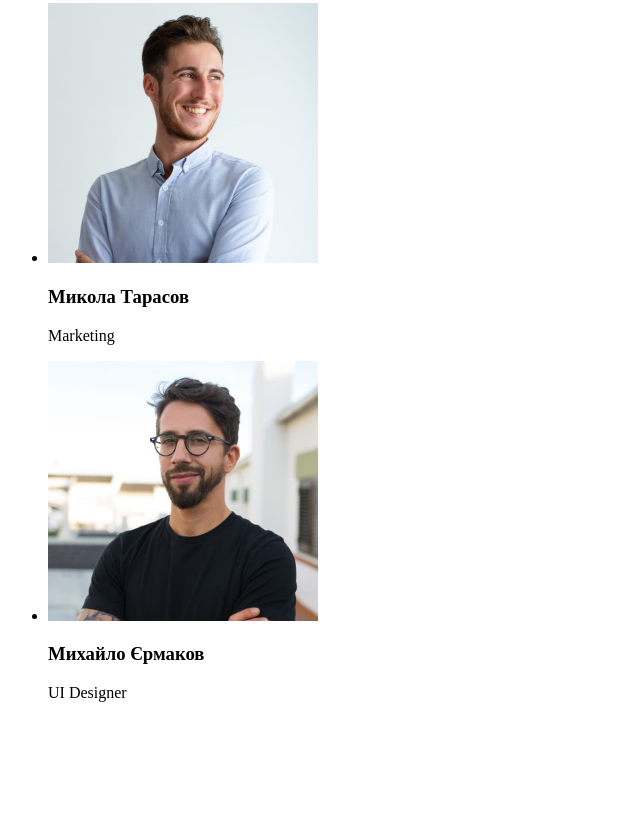
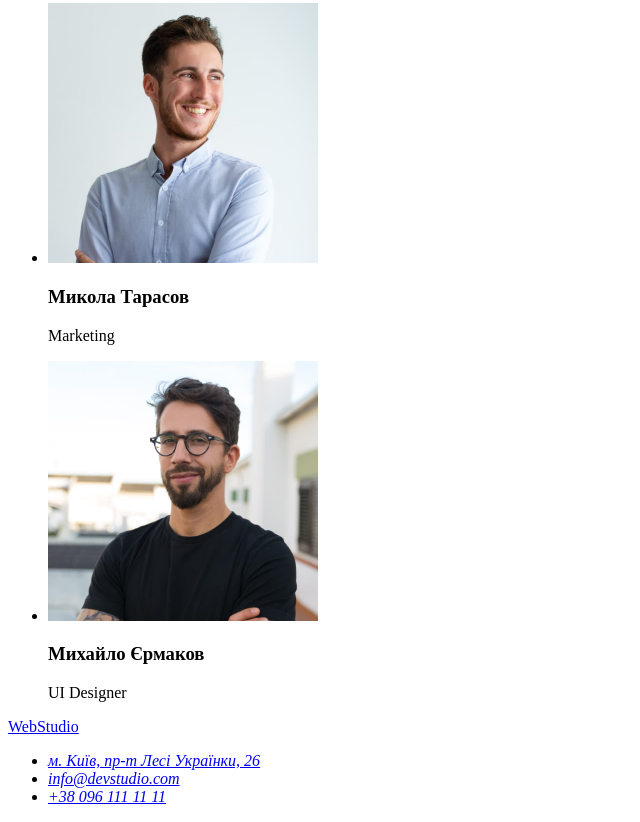
Before and after one commit to OksanaVorobiova/goit-markup-hw-01, a plain HTML site: page index.html in a window 1280 px wide. Shown: the part 2285-3107 px from the top of the page, without its empty margins (0-640 px from the left). Before the commit the page ends 3003 px from the top, so only its background shows below. Drawn offline with Linux system fonts and the light colour scheme.

Commit message:
added footer

```diff
--- a/index.html
+++ b/index.html
@@ -101,5 +101,21 @@
         </ul>
     </section>
    </main>
+   <footer>
+        <a href="https://www.figma.com/file/1ehrLBauvVFu4mVhxsHzyZ/Web-Studio-(Version-2.1)">WebStudio</a>
+        <address>
+            <ul>
+                <li>
+                    <a href="https://goo.gl/maps/hUavuSCWhN5DsAsW7" target="_blank" rel="noopener noreferrer nofollow">м. Київ, пр-т Лесі Українки, 26</a>
+                </li>
+                <li>
+                    <a href="mailto:info@devstudio.com">info@devstudio.com</a>
+                </li>
+                <li>
+                    <a href="tel:+380961111111">+38 096 111 11 11</a>
+                </li>
+            </ul>
+        </address>
+   </footer>
 </body>
 </html>
```
